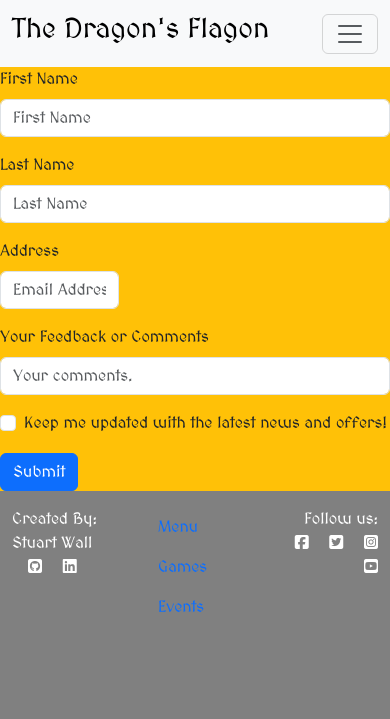
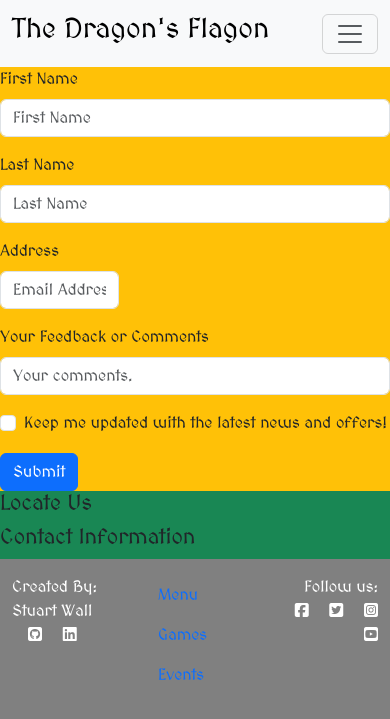
Before and after one commit to Clinelly/CI_PP4_Dragons_Flagon, a Django app: page /contact in a window 390 px wide. Shown: the top 719 px of the page. Run offline with Django 3.2, Linux system fonts and the light colour scheme; some libraries are stand-ins or nearby versions.

Commit message:
Add location & contact details sections to contactpage

```diff
--- a/templates/contact.html
+++ b/templates/contact.html
@@ -31,4 +31,12 @@
       <button type="submit" class="btn btn-primary">Submit</button>
     </div>
   </form>
+  <div class = "row bg-warning">
+    <div class="col-md-6 bg-success">
+      <h4>Locate Us</h4>
+    </div>
+    <div class="col-md-6 bg-success">
+      <h4>Contact Information</h4>
+    </div>
+  </div>
 {%endblock%}
```
